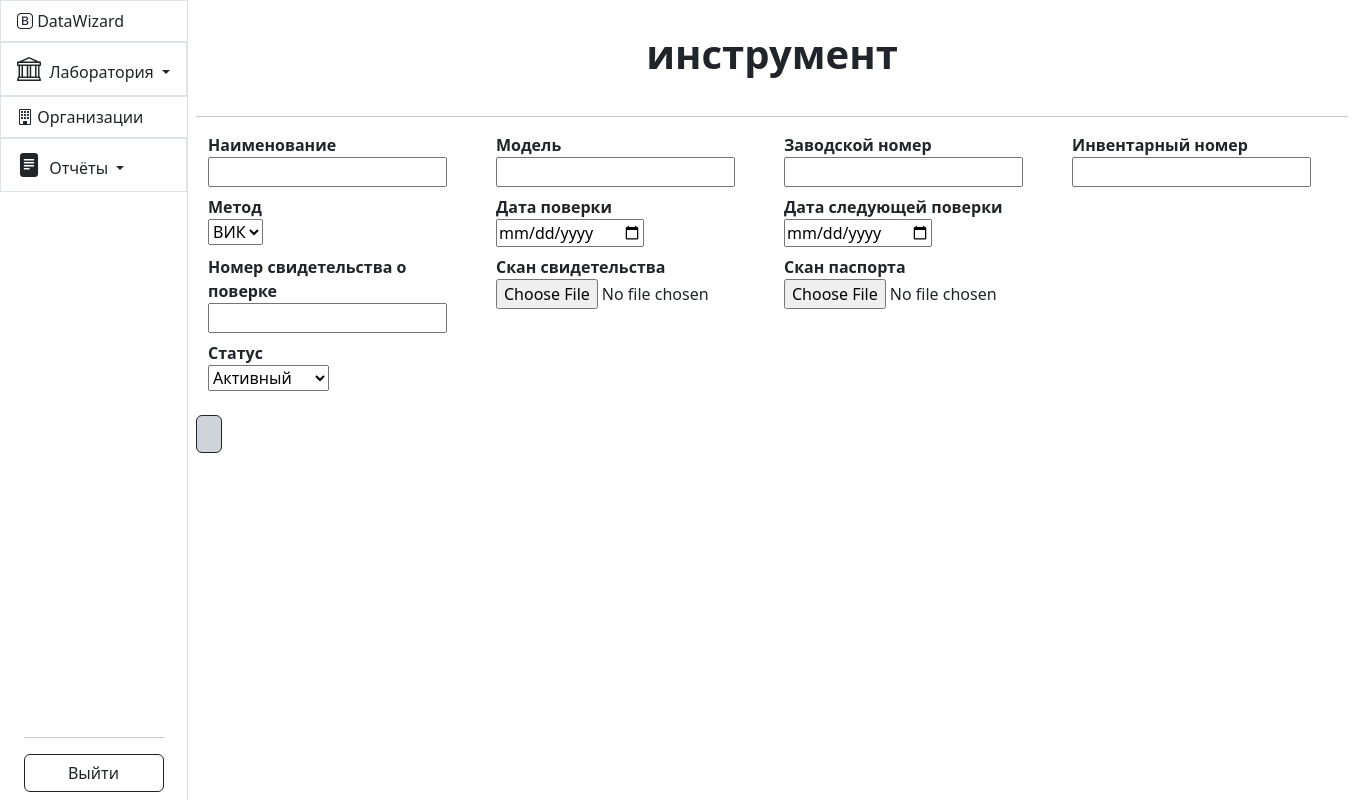
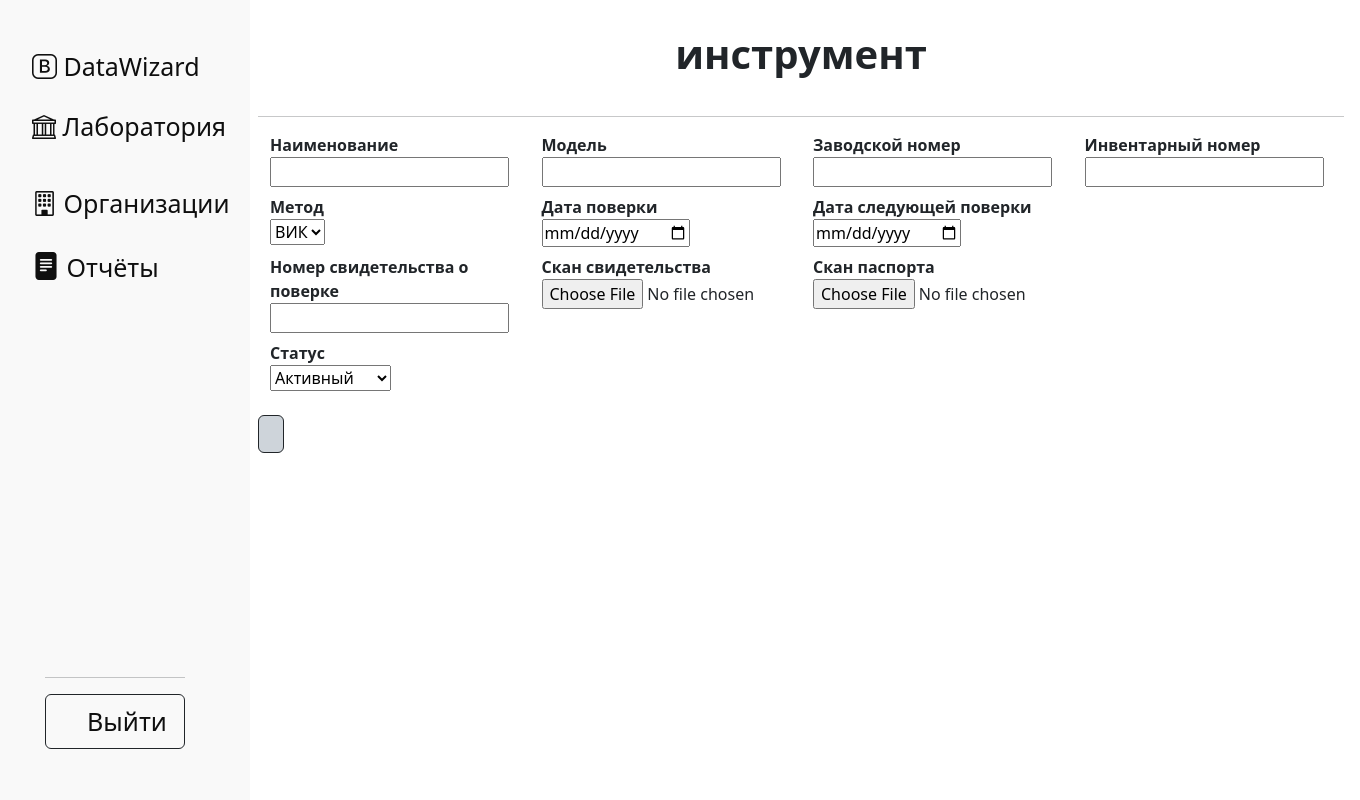
Before and after one commit to AliensWithdrawPeople/DataWizard, a Flask app: template templates/add_tool.html in a window 1360 px wide. Run offline with Flask 3, Linux system fonts and the light colour scheme; the template is opened without the code that fills it: values that come from a table or form of the project are taken from there, others are empty; parts of the project's set-up code (start-up, migrations or seed data) failed here and were passed over; some libraries are stand-ins or nearby versions.

Commit message:
Remade sidebar/

```diff
--- a/templates/base.html
+++ b/templates/base.html
@@ -9,7 +9,7 @@
     <link rel="stylesheet" href="https://cdn.jsdelivr.net/npm/bootstrap-icons@1.10.2/font/bootstrap-icons.css" integrity="sha384-b6lVK+yci+bfDmaY1u0zE8YYJt0TZxLEAFyYSLHId4xoVvsrQu3INevFKo+Xir8e" crossorigin="anonymous">
 
     <script src="https://cdn.jsdelivr.net/npm/bootstrap@5.3.1/dist/js/bootstrap.bundle.min.js" integrity="sha384-HwwvtgBNo3bZJJLYd8oVXjrBZt8cqVSpeBNS5n7C8IVInixGAoxmnlMuBnhbgrkm" crossorigin="anonymous"></script>
-    <script src="https://code.jquery.com/jquery-3.7.0.min.js" integrity="sha256-2Pmvv0kuTBOenSvLm6bvfBSSHrUJ+3A7x6P5Ebd07/g=" crossorigin="anonymous"></script>
+    <script src="https://code.jquery.com/jquery-3.7.1.min.js" integrity="sha256-/JqT3SQfawRcv/BIHPThkBvs0OEvtFFmqPF/lYI/Cxo=" crossorigin="anonymous"></script>
     <script src="https://code.jquery.com/ui/1.12.1/jquery-ui.js"></script>
     <script type="text/javascript" charset="utf8" src="https://cdn.datatables.net/1.10.25/js/jquery.dataTables.js"></script>
     <script type="text/javascript" charset="utf8" src="https://cdn.datatables.net/1.10.25/js/dataTables.bootstrap5.js"></script>
@@ -28,47 +28,117 @@
         }
 
     </style> -->
+
+    <!-- The following style tag just as the whole collapsible sidebar thing I honestly copy-pasted from https://github.com/dalisc/hover-collapsible-sidebar.git -->
+    <style>
+        .sidebar {
+            height: 100%;
+            width: 85px;
+            position: fixed;
+            z-index: 1;
+            top: 0;
+            left: 0;
+            background-color: #f9f9f9;
+            overflow-x: hidden;
+            transition: 0.5s;
+            padding-top: 40px;
+            white-space: nowrap;
+        }
+
+        .sidebar a {
+            padding: 8px 8px 8px 32px;
+            text-decoration: none;
+            font-size: 25px;
+            color: #0f0f0f;
+            display: block;
+            transition: 0.3s;
+        }
+
+        .sidebar a:hover {
+            color: #f1f1f1;
+        }
+
+        .sidebar .closebtn {
+            position: absolute;
+            top: 0;
+            right: 25px;
+            font-size: 36px;
+            margin-left: 50px;
+        }
+
+        .material-icons,
+        .icon-text {
+            vertical-align: middle;
+        }
+
+        .material-icons {
+            padding-bottom: 3px;
+        }
+
+        #main {
+            transition: margin-left .5s;
+            padding: 16px;
+            margin-left: 100px;
+        }
+        /* On smaller screens, where height is less than 450px, change the style of the sidenav (less padding and a smaller font size) */
+
+        @media screen and (max-height: 450px) {
+            .sidebar {
+                padding-top: 15px;
+            }
+            .sidebar a {
+                font-size: 18px;
+            }
+        }
+
+        #logout_sidebar_button {
+            position: absolute;
+            display: inline-block;
+            bottom: 0;
+            left: 15px;
+            padding: 15px;
+            margin-left: 15px;
+        }
+
+        .a {
+            color: inherit;
+        }
+    </style>
+
 </head>
 <body>
     <div class="container-fluid">
         <div class="row flex-nowrap">
             <div class="col-auto px-0">
+<!-- Sidebar: start -->
+                <div id="mySidebar" class="sidebar" onmouseenter="toggleSidebar()" onmouseleave="toggleSidebar()">
 
-                <div id="sidebar_icons_only" class="collapse collapse-horizontal show border-end">
-                    <div id="sidebar-nav" class="list-group border-0 rounded-0 text-sm-start min-vh-100">
-                        <a href="#" class="list-group-item border-end-0 d-inline-block text-truncate" data-bs-parent="#sidebar"><i class="bi bi-bootstrap"></i> <span></span> </a>
-                        <a href="#" class="list-group-item border-end-0 d-inline-block text-truncate" data-bs-parent="#sidebar"><i class="bi bi-bank"></i> <span></span> </a>
-                        <a href="#" class="list-group-item border-end-0 d-inline-block text-truncate" data-bs-parent="#sidebar"><i class="bi bi-building"></i> <span></span></a>
-                        <a href="#" class="list-group-item border-end-0 d-inline-block text-truncate" data-bs-parent="#sidebar"><i class="bi bi-file-text-fill"></i> <span></span></a>
-
-                    </div>
-                </div>
-
-                <div id="sidebar_fullfetched" class="collapse collapse-horizontal hide border-end">
-                    <div id="sidebar-nav" class="list-group flex-column border-0 rounded-0 pb-2 text-sm-start min-vh-100">
-                        <a href="{{ url_for(sidebar_urls['Main']) }}" class="list-group-item border-end-0 d-inline-block text-truncate" data-bs-parent="#sidebar"><i class="bi bi-bootstrap"></i> <span>DataWizard</span> </a>
+                    <a href="{{ url_for(sidebar_urls['Main']) }}" class="list-group-item border-end-0 d-inline-block text-truncate" data-bs-parent="#sidebar"><i class="bi bi-bootstrap"></i> <span class="disappereaing_text">DataWizard</span> </a><br>
 
                         <div class="dropdown-center">
-                            <button type="button" class="list-group-item list-group-item-action dropdown-toggle d-inline-block text-truncate" data-bs-toggle="collapse" data-bs-parent="#sidebar" data-bs-target="#laboratory_collapse" aria-expanded="true">
-                                <i class="fs-4 bi-bank"></i> <span class="ms-1 d-none d-sm-inline">Лаборатория</span> </a>
-                            </button>
+                            <span>
+                                 <a href="#" role="button" class="list-group-item list-group-item-action d-inline-block" data-bs-toggle="collapse" data-bs-parent="#sidebar" data-bs-target="#laboratory_collapse" aria-expanded="false" aria-haspopup="true">
+                                    <i class="fs-4 bi-bank"></i> <span class="disappereaing_text">Лаборатория</span> </a>
+                                 </a>
+                            </span>
                             <div class="collapse text-center" data-bs-parent="#sidebar" id="laboratory_collapse">
                                 <ul class="btn-toggle-nav list-unstyled fw-normal pb-1 small">
                                     <li><a href="{{ url_for(sidebar_urls['Lab.tools']) }}" class="link-dark rounded">Инструменты</a></li>
                                     <li><a href="{{ url_for(sidebar_urls['Lab.templates']) }}" class="link-dark rounded">Шаблоны</a></li>
                                     {% if is_admin is sameas true %}
-                                    <li><a href="{{ url_for(sidebar_urls['Lab.users']) }}" class="link-dark rounded">Пользователи</a></li>
+                                    <li><a href="{{ url_for(sidebar_urls['Lab.users']) }}" class="link-dark rounded"> Пользователи</a></li>
                                     {% endif %}
                                 </ul>
                             </div>
-                        </div>
+                        </div><br>
 
-                        <a href="{{ url_for(sidebar_urls['Organizations']) }}" class="list-group-item border-end-0 d-inline-block text-truncate" data-bs-parent="#sidebar"><i class="bi bi-building"></i> <span>Организации</span></a>
+                        <a href="{{ url_for(sidebar_urls['Organizations']) }}" class="list-group-item border-end-0 d-inline-block text-truncate" data-bs-parent="#sidebar"><i class="bi bi-building"></i> <span class="disappereaing_text">Организации</span></a><br>
 
                         <div class="dropdown-center">
-                            <button type="button" class="list-group-item list-group-item-action dropdown-toggle d-inline-block text-truncate" data-bs-toggle="collapse" data-bs-parent="#sidebar" data-bs-target="#reports_collapse" aria-expanded="true">
-                                <i class="fs-4 bi-file-text-fill"></i> <span class="ms-1 d-none d-sm-inline">Отчёты</span> </a>
-                            </button>
+                            <a href="#" role="button" class="align-self-center list-group-item list-group-item-action border-end-0 d-inline-block" data-bs-toggle="collapse" data-bs-parent="#sidebar" data-bs-target="#reports_collapse" aria-expanded="false" aria-haspopup="true">
+                                <i class="fs-3 bi bi-file-text-fill"></i> <span class="disappereaing_text">Отчёты</span> </a>
+                            </a>
+
                             <div class="collapse text-center" data-bs-parent="#sidebar" id="reports_collapse">
                                 <ul class="btn-toggle-nav list-unstyled fw-normal pb-1 small">
                                     <li><a href="{{ url_for(sidebar_urls['Reports.cat']) }}" class="link-dark rounded">Каталог</a></li>
@@ -77,52 +147,47 @@
                                     <li><a href="{{ url_for(sidebar_urls['Reports.report_total']) }}" class="link-dark rounded">Отчет (общий)</a></li>
                                 </ul>
                             </div>
-                        </div>
+                        </div><br>
 
-                        <div class="mt-md-auto align-self-center align-content-center">
+                        <div id ="logout_sidebar_button" class="mt-md-auto align-self-center align-content-center">
                             <hr>
                             <div class="align-content-center text-lg-center fs-4"> </span><b>{{ username }}</b> </div>
-                            <a type="button" href="{{ url_for(sidebar_urls['LogOut']) }}" class="btn btn-outline-dark" style="width: 140px;">Выйти</a>
+                            <div class="align-content-center text-lg-center fs-4">
+                                <a type="button" href="{{ url_for(sidebar_urls['LogOut']) }}" class="btn btn-outline-dark" style="width: 140px;"><span>Выйти</span></a><br>
+                            </div>
                         </div>
-                    </div>
                 </div>
-
+<!-- Sidebar: end -->
             </div>
-            <main class="col ps-md-2 pt-2">
+            <main id="main" class="col ps-md-2 pt-2">
                 {% block content %} {% endblock %}
             </main>
         </div>
     </div>
 
     <script>
-        var sidebar_icons_only_element = document.getElementById("sidebar_icons_only");
-        var sidebar_icons_only = new bootstrap.Collapse(sidebar_icons_only_element, {
-            toggle: false
-        });
 
-        var sidebar_full_element = document.getElementById("sidebar_fullfetched");
-        var sidebar_full = new bootstrap.Collapse(sidebar_full_element, {
-            toggle: false
-        });
-
-        sidebar_icons_only.show();
-        sidebar_full.hide();
-
-        sidebar_icons_only_element.onmouseover = function() {sidebar_icons_only_listener()};
-        sidebar_full_element.onmouseleave = function() {sidebar_full_listener()};
-
-        function sidebar_icons_only_listener() {
-            sidebar_icons_only.hide();
-            sidebar_icons_only_element.addEventListener('hidden.bs.collapse', function () {
-                sidebar_full.show();
-            });
-        }
-
-        function sidebar_full_listener() {
-            sidebar_full.hide();
-            sidebar_full_element.addEventListener('hidden.bs.collapse', function () {
-                sidebar_icons_only.show();
-            });
+        var mini = true;
+        document.getElementById("logout_sidebar_button").style.display = 'none';
+        $(".disappereaing_text").fadeOut(1);
+        function toggleSidebar() {
+            if (mini) {
+                console.log("opening sidebar");
+                document.getElementById("mySidebar").style.width = "250px";
+                document.getElementById("main").style.marginLeft = "250px";
+                $("#logout_sidebar_button").fadeIn('fast');
+                $(".disappereaing_text").fadeIn('fast');
+                this.mini = false;
+            } else {
+                console.log("closing sidebar");
+                document.getElementById("mySidebar").style.width = "85px";
+                document.getElementById("main").style.marginLeft = "85px";
+                $("#logout_sidebar_button").fadeOut('fast');
+                $(".disappereaing_text").fadeOut('fast');
+                $('#reports_collapse').collapse('hide');
+                $('#laboratory_collapse').collapse('hide');
+                this.mini = true;
+            }
         }
 
         // TODO: Link Active
```
